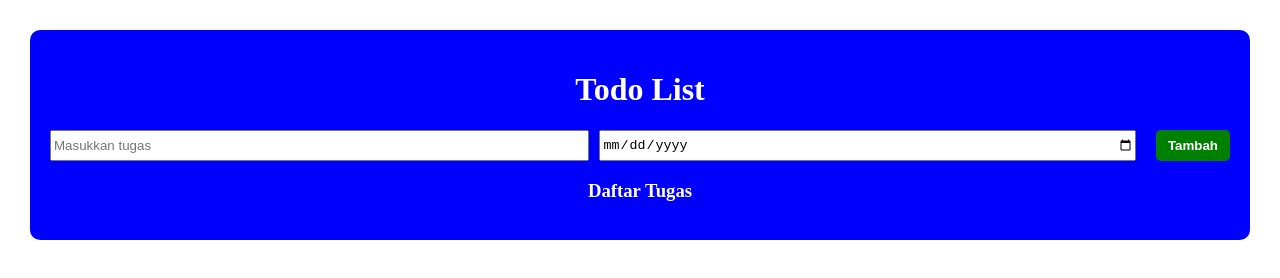
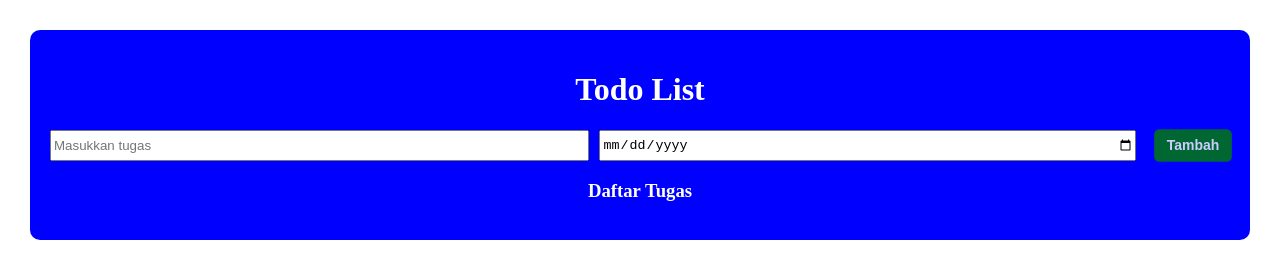
Before and after one commit to YuanD-co/TugasSatu_4B_0026., a plain HTML site: page index.html in a window 1280 px wide. In both pictures the pointer is over the button "Tambah". Drawn offline with Linux system fonts and the light colour scheme.

Commit message:
Styling button hover

```diff
--- a/style.css
+++ b/style.css
@@ -67,3 +67,8 @@ button{
     font-weight: bold;
     transition: 0.3s;
 }
+
+button:hover{
+    opacity: 0.8;
+    transform: scale(1.05);
+}
```
